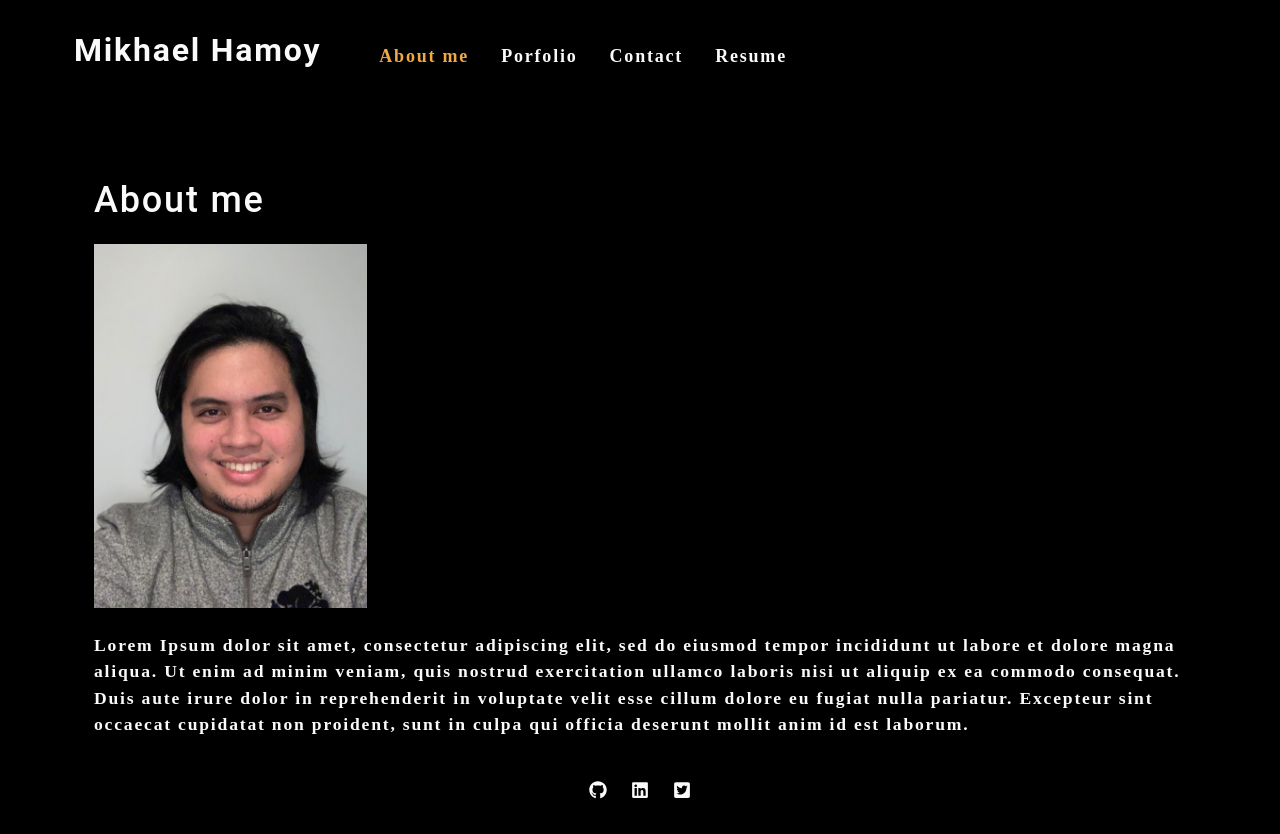
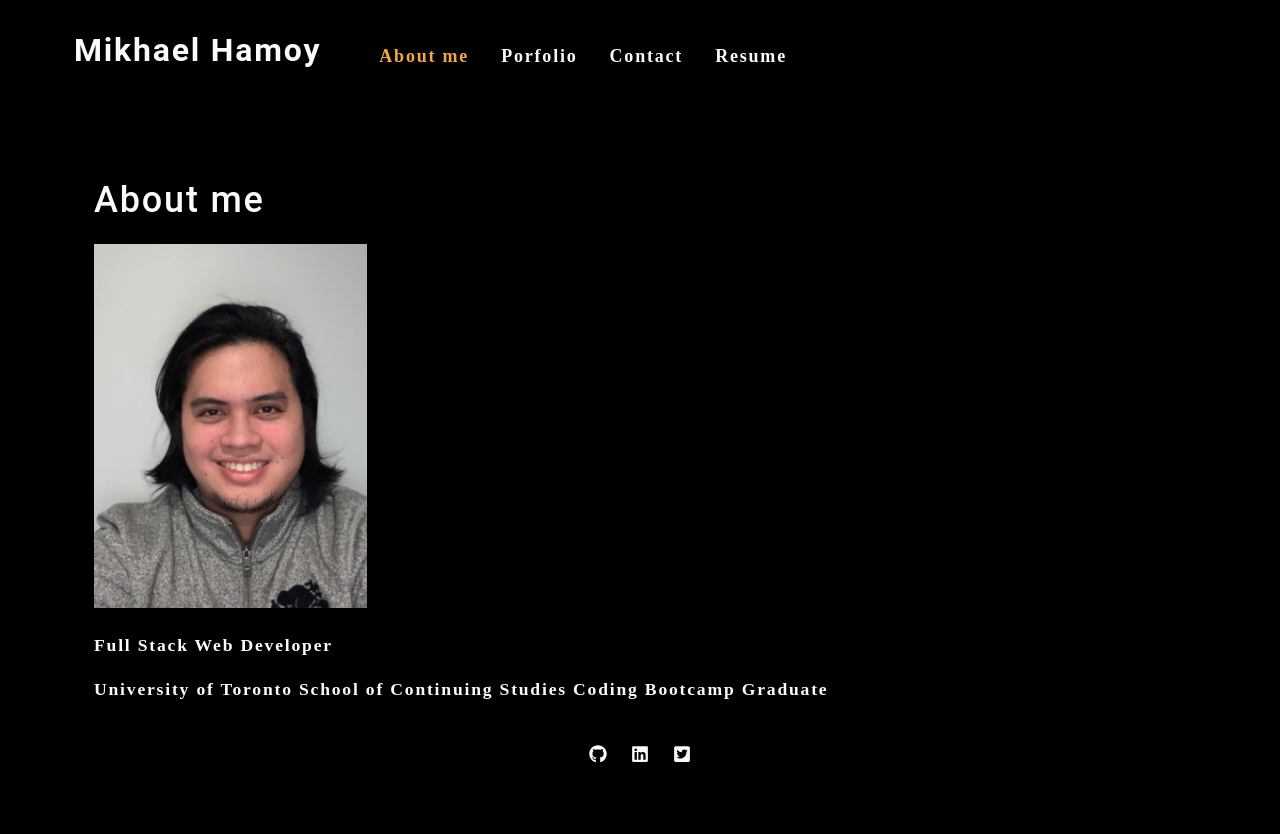
Before and after one commit to mikhaelhamoy/react-portfolio, a React (Create React App) app: page / in a window 1280 px wide. After the commit the page ends 800 px from the top, so only its background shows below. Built offline with nearby package versions, Linux system fonts and the light colour scheme.

Commit message:
deploy 4.0

```diff
--- a/src/components/About/index.js
+++ b/src/components/About/index.js
@@ -7,11 +7,10 @@
       <h1>About me</h1>
       <img src={avatarImage} className="my-2" style={{ width: "25%" }} alt="cover" />
       <p>
-        Lorem Ipsum dolor sit amet, consectetur adipiscing elit, sed do eiusmod tempor incididunt ut
-        labore et dolore magna aliqua. Ut enim ad minim veniam, quis nostrud exercitation ullamco
-        laboris nisi ut aliquip ex ea commodo consequat. Duis aute irure dolor in reprehenderit in
-        voluptate velit esse cillum dolore eu fugiat nulla pariatur. Excepteur sint occaecat cupidatat
-        non proident, sunt in culpa qui officia deserunt mollit anim id est laborum.
+        Full Stack Web Developer
+      </p>
+      <p>
+        University of Toronto School of Continuing Studies Coding Bootcamp Graduate
       </p>
     </section>
   );
```
